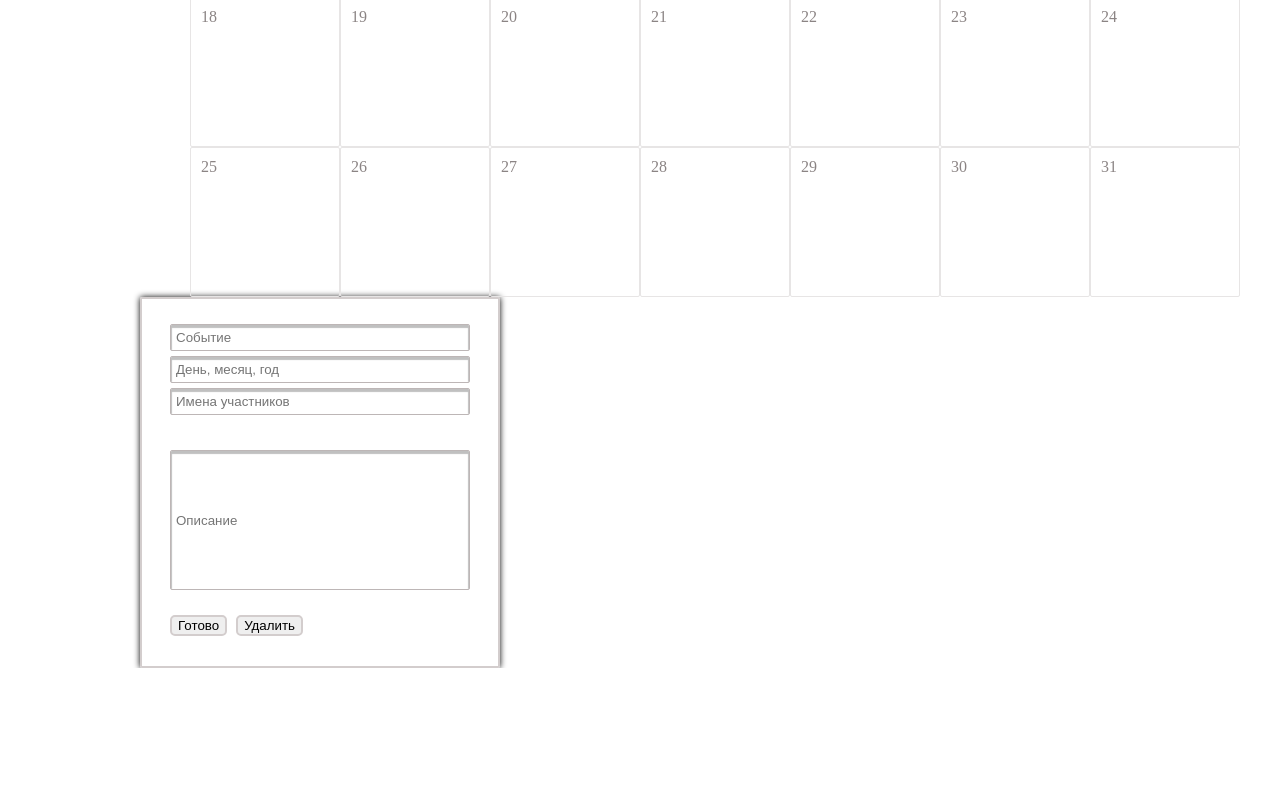
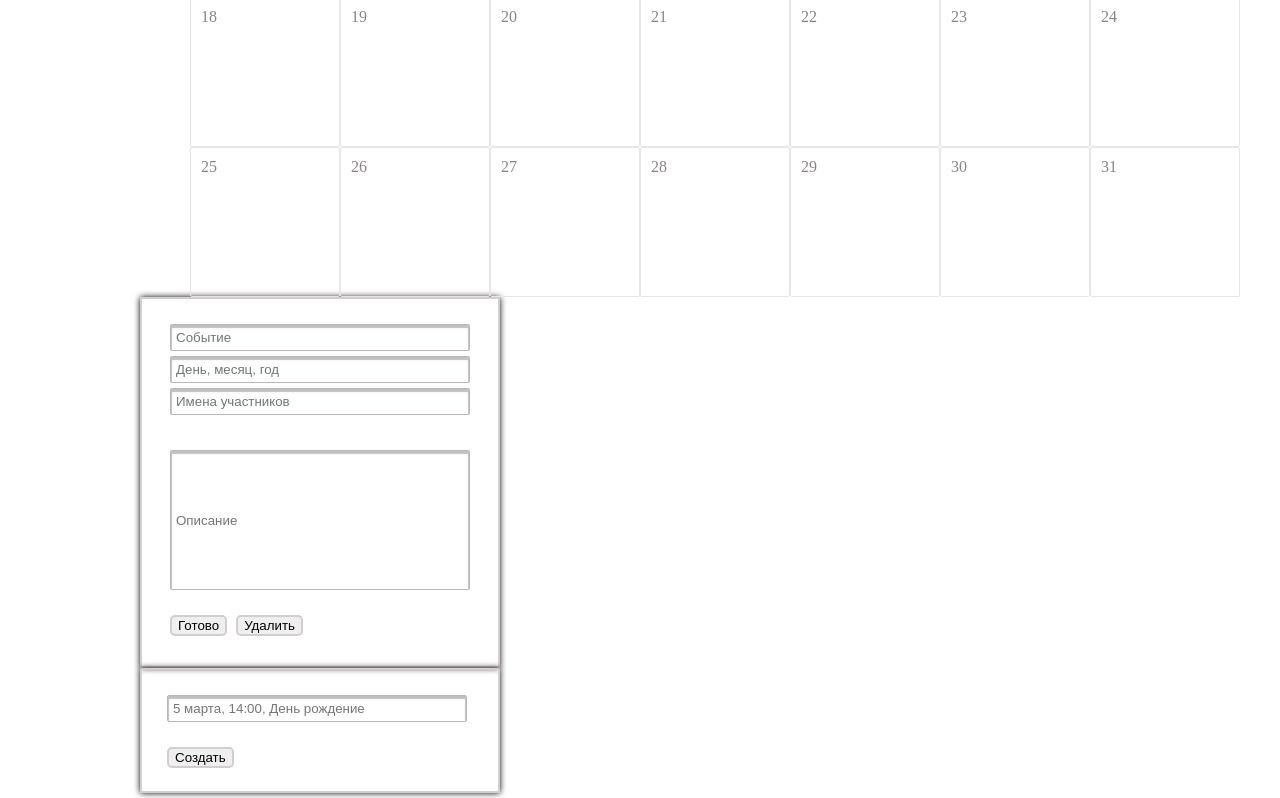
Before and after one commit to theivmatic/Calendar, a plain HTML site: page index.html in a window 1280 px wide. Shown: the part 621-1419 px from the top of the page. Before the commit the page ends 1289 px from the top, so only its background shows below. Drawn offline with Linux system fonts and the light colour scheme.

Commit message:
Сделал второй попап

```diff
--- a/index.html
+++ b/index.html
@@ -82,7 +82,13 @@
             <button class="pop-up__button done-button" type="submit">Готово</button>
             <button class="pop-up__button delete-button" type="button">Удалить</button>
           </div>
+        </section>
 
+        <section class="pop-up2">
+          <form class="add-event2">
+            <input type="text" class="input" placeholder="5 марта, 14:00, День рождение">
+          </form>
+          <button type="submit" class="pop-up__button">Создать</button>
         </section>
       </main>
     </div>
--- a/style.css
+++ b/style.css
@@ -147,7 +147,8 @@ body {
     border-color: rgb(88, 226, 244);
 }
 
-.pop-up {
+.pop-up,
+.pop-up2 {
     width: 360px;
     border: 2px solid #d3cdcd;
     border-radius: 2px;
@@ -160,7 +161,8 @@ body {
     align-items: center;
 }
 
-.add-event input {
+.add-event input,
+.add-event2 input {
     width: 300px;
     margin-bottom: 5px;
 }
@@ -183,3 +185,8 @@ body {
 .done-button {
     margin-left: 28px;
 }
+
+.pop-up2 {
+    padding: 25px;
+    height: 125px;
+}
```
